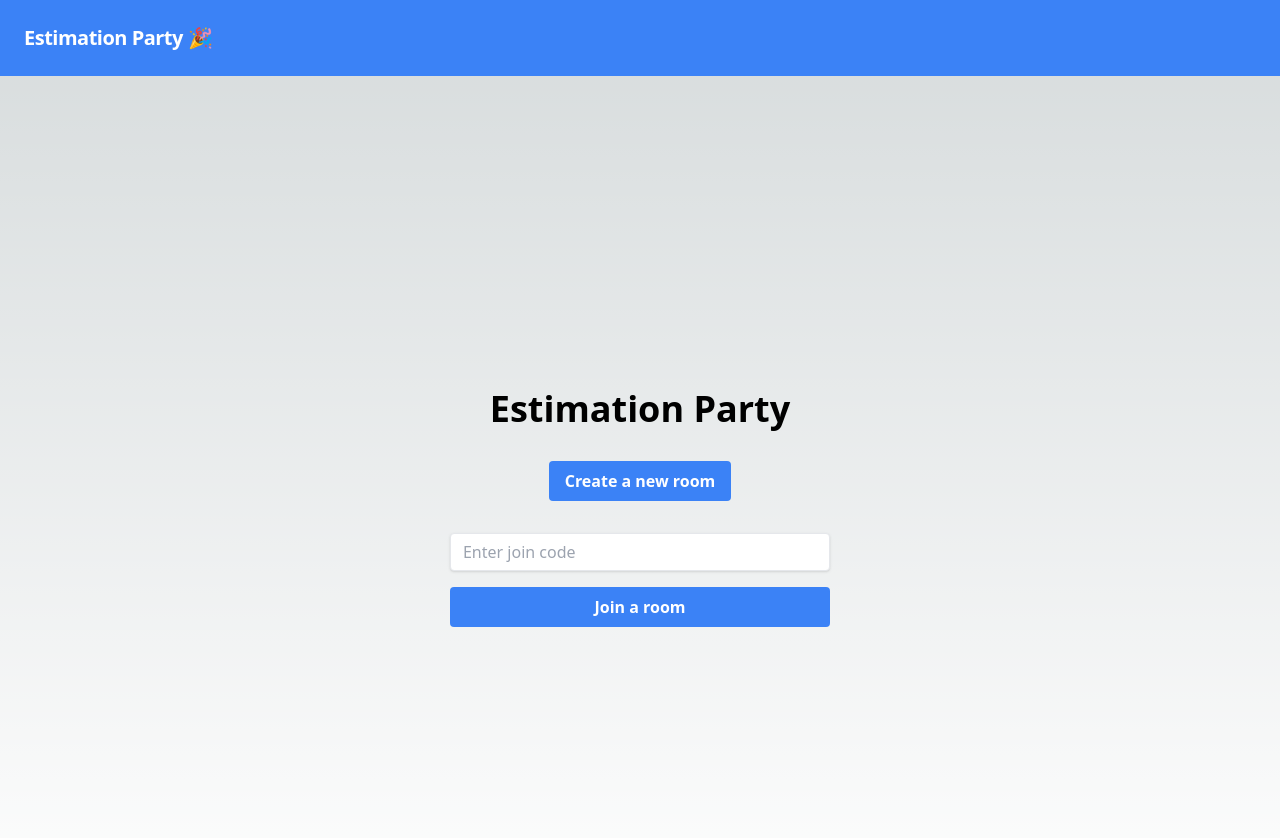
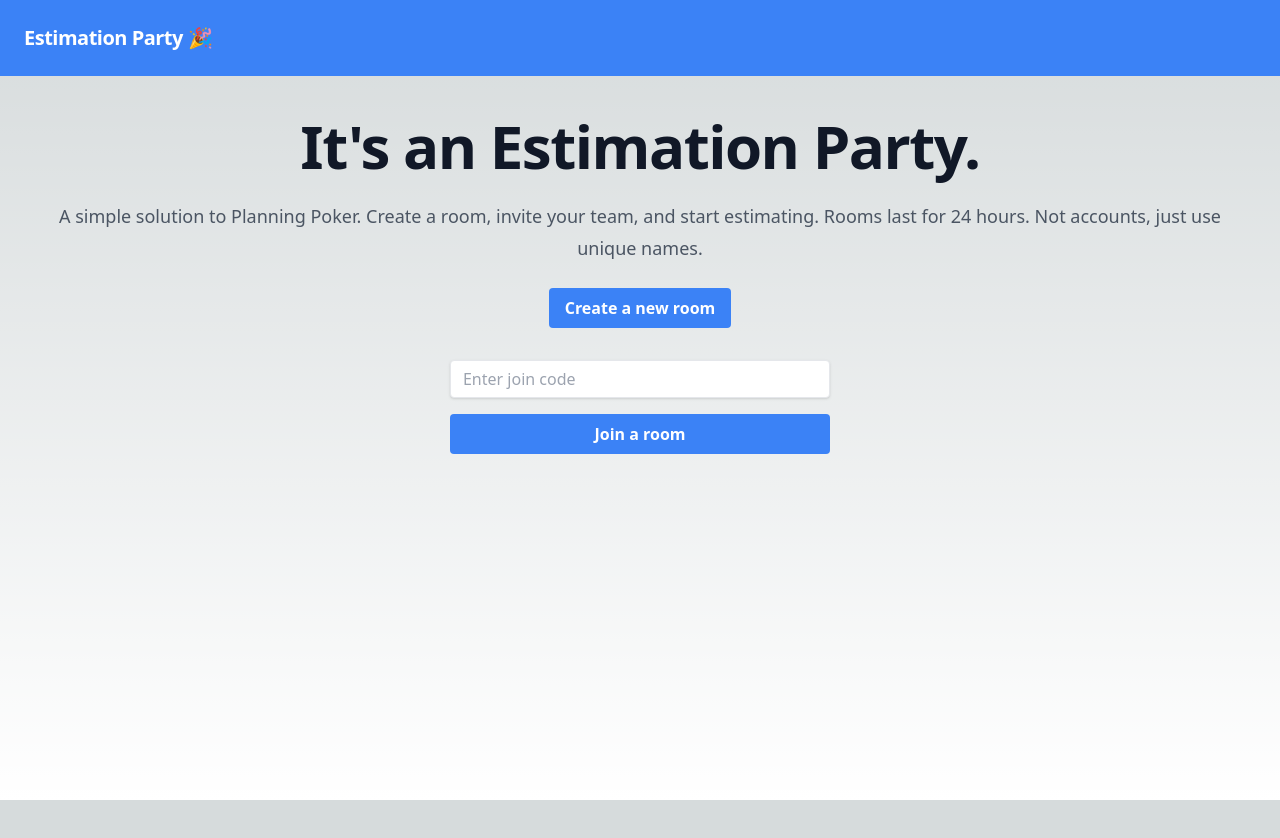
Before and after one commit to mattlgroff/estimation-party, a Next.js app: page / in a window 1280 px wide. Shown: the top 838 px of the page. After the commit the page ends 800 px from the top, so only its background shows below. Built offline with nearby package versions, Linux system fonts and the light colour scheme.

Commit message:
Add a bit more styling

```diff
--- a/src/components/estimations/index.tsx
+++ b/src/components/estimations/index.tsx
@@ -15,6 +15,9 @@ const Estimations: React.FC<EstimationsProps> = ({ estimationInProgress, estimat
 
     const makeEstimate = async (event: React.FormEvent<HTMLFormElement>, estimate: string) => {
         event.preventDefault();
+
+        if (!estimate) return;
+
         try {
             const res = await fetch('/api/make-estimate', {
                 method: 'POST',
@@ -93,7 +96,7 @@ const Estimations: React.FC<EstimationsProps> = ({ estimationInProgress, estimat
                     )}
                     <p className="mb-4">Let's make those estimates 🎊</p>
                     <p className="mb-4">
-                        Choose a Fibonacci number 0, 1, 2, 3, 5, 8 , 13, etc or click unsure if you have questions or doubts.
+                        Choose a Fibonacci number 0, 1, 2, 3, 5, 8 , 13, 21, 34, 55, 89, 144... or click "I'm not sure or I have questions".
                     </p>
                     <form onSubmit={event => makeEstimate(event, estimate)}>
                         <input
@@ -112,7 +115,7 @@ const Estimations: React.FC<EstimationsProps> = ({ estimationInProgress, estimat
                         </button>
                     </form>
 
-                    <p className="mt-4">You have estimated: {userHasEstimated ? userHasEstimated : 'Not yet'}</p>
+                    {userHasEstimated && <p className="mt-4">You have estimated: {userHasEstimated}</p>}
                 </div>
             )}
 
--- a/src/pages/index.tsx
+++ b/src/pages/index.tsx
@@ -44,8 +44,14 @@ export default function Home() {
     };
 
     return (
-        <main className="flex min-h-screen flex-col items-center justify-center py-2">
-            <h1 className="mb-8 text-4xl font-bold">Estimation Party</h1>
+        <main className="flex flex-grow flex-col items-center justify-center py-2">
+            <div className="mb-6 text-center">
+                <h1 className="text-4xl font-bold tracking-tight text-gray-900 sm:text-6xl">It's an Estimation Party.</h1>
+                <p className="mt-6 text-lg leading-8 text-gray-600">
+                    A simple solution to Planning Poker. Create a room, invite your team, and start estimating. Rooms last for 24 hours. Not
+                    accounts, just use unique names.
+                </p>
+            </div>
 
             <button onClick={handleCreateRoom} className="rounded bg-blue-500 px-4 py-2 font-bold text-white hover:bg-blue-700">
                 Create a new room
```
